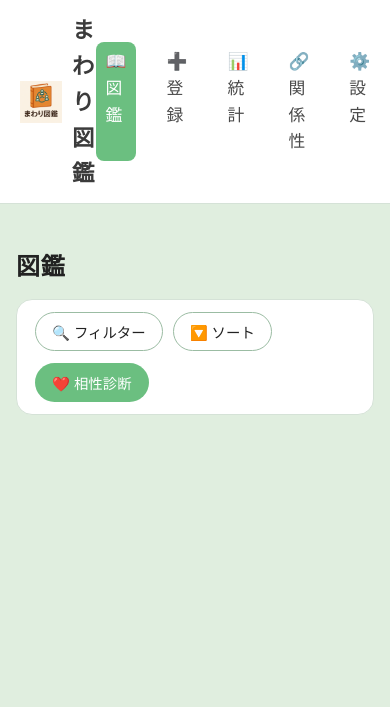
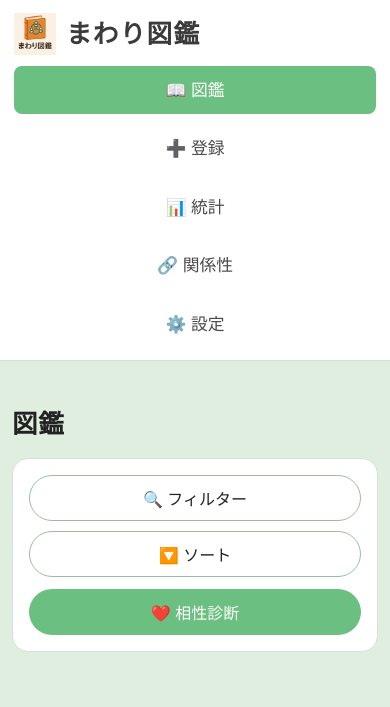
Before and after one commit to lisoliso441/mawarizukan, a Flask app: page / in a window 390 px wide. Shown: the top 707 px of the page. Run offline with Flask 3, Linux system fonts and the light colour scheme; data that the repository does not hold is empty.

Commit message:
Improve mobile layout responsiveness

```diff
--- a/backend/static/css/styles.css
+++ b/backend/static/css/styles.css
@@ -36,6 +36,7 @@
 .nav-menu {
   display: flex;
   gap: 20px;
+  flex-wrap: wrap;
 }
 
 .nav-item {
@@ -614,3 +615,142 @@ h2, h3 {
   border-radius: 16px;
   background: rgba(255, 255, 255, 0.4);
 }
+
+/**********************************************
+ * 14. Responsive
+ **********************************************/
+@media (max-width: 900px) {
+  .app-shell {
+    padding: 20px 12px 36px;
+  }
+
+  .toolbar {
+    flex-direction: column;
+    align-items: stretch;
+  }
+
+  .toolbar-group {
+    width: 100%;
+    justify-content: stretch;
+  }
+
+  .toolbar-group .btn {
+    flex: 1 1 auto;
+    justify-content: center;
+  }
+
+  .stats-grid {
+    flex-direction: column;
+    align-items: stretch;
+  }
+
+  .stats-card {
+    width: 100%;
+  }
+
+  .relation-sections {
+    grid-template-columns: 1fr;
+  }
+}
+
+@media (max-width: 600px) {
+  body {
+    font-size: 17px;
+    line-height: 1.7;
+  }
+
+  .app-header {
+    flex-direction: column;
+    align-items: flex-start;
+    gap: 10px;
+    padding: 12px 14px;
+  }
+
+  .logo-title {
+    font-size: 1.6rem;
+  }
+
+  .nav-menu {
+    width: 100%;
+    gap: 10px;
+  }
+
+  .nav-item {
+    flex: 1 1 calc(50% - 10px);
+    text-align: center;
+    padding: 10px 14px;
+    font-size: 1.05rem;
+  }
+
+  .toolbar {
+    padding: 16px;
+  }
+
+  .btn {
+    font-size: 1rem;
+    padding: 10px 18px;
+  }
+
+  .grid-container,
+  #people-grid {
+    grid-template-columns: repeat(auto-fit, minmax(150px, 1fr));
+    gap: 16px;
+  }
+
+  .person-card {
+    padding: 20px 12px;
+  }
+
+  .person-img,
+  .person-placeholder {
+    width: 130px;
+    height: 130px;
+  }
+
+  .modal-box {
+    max-width: 90vw;
+    padding: 24px 18px 22px;
+  }
+
+  .detail-phrase-bubble {
+    font-size: 1.05rem;
+  }
+
+  input,
+  select,
+  textarea {
+    font-size: 1rem;
+  }
+
+  .relation-network-card {
+    padding: 16px;
+  }
+
+  #relation-network {
+    height: 360px;
+  }
+}
+
+@media (max-width: 420px) {
+  .nav-item {
+    flex: 1 1 100%;
+  }
+
+  .toolbar-group {
+    flex-direction: column;
+  }
+
+  .toolbar-group .btn {
+    width: 100%;
+  }
+
+  .person-img,
+  .person-placeholder {
+    width: 140px;
+    height: 140px;
+  }
+
+  .detail-modal {
+    padding: 20px 16px;
+  }
+}
--- a/backend/templates/base.html
+++ b/backend/templates/base.html
@@ -2,6 +2,7 @@
 <html lang="ja">
 <head>
     <meta charset="UTF-8">
+    <meta name="viewport" content="width=device-width, initial-scale=1, viewport-fit=cover">
     <title>{{ title }}</title>
 
     <!-- 統一CSS -->
```
